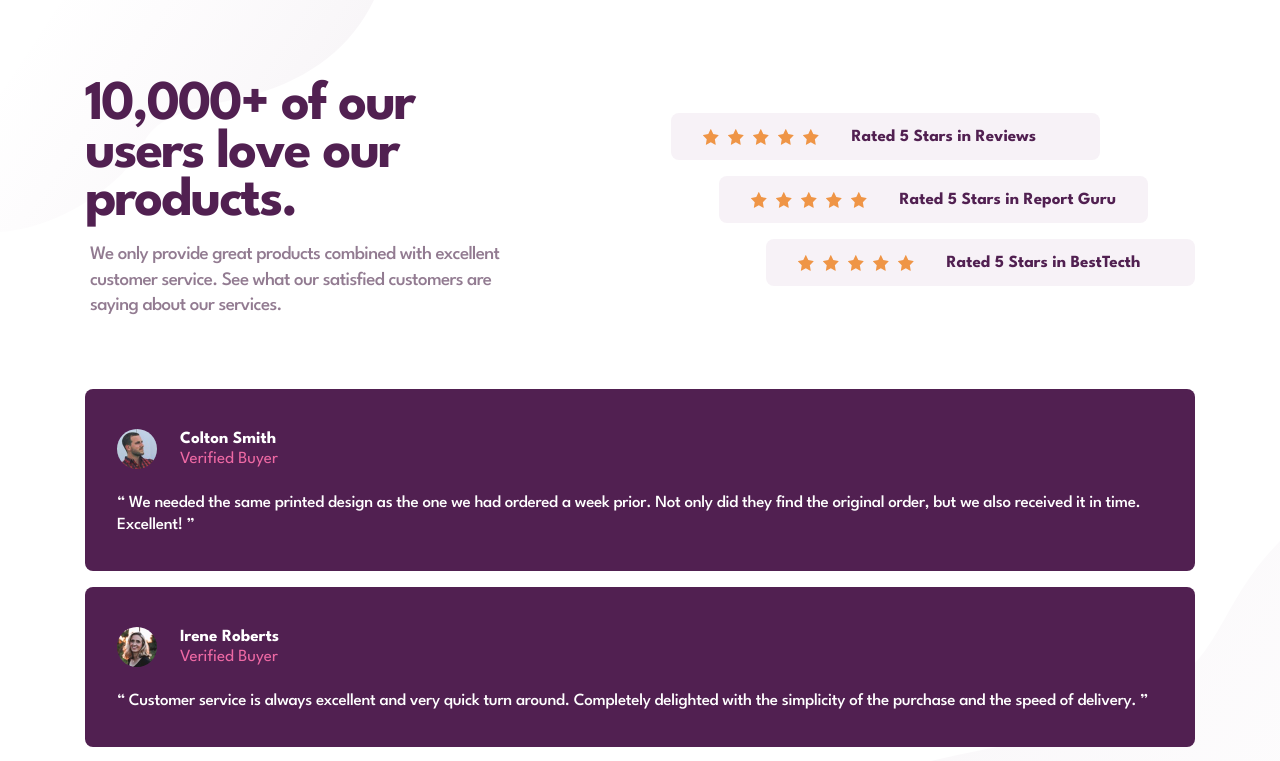
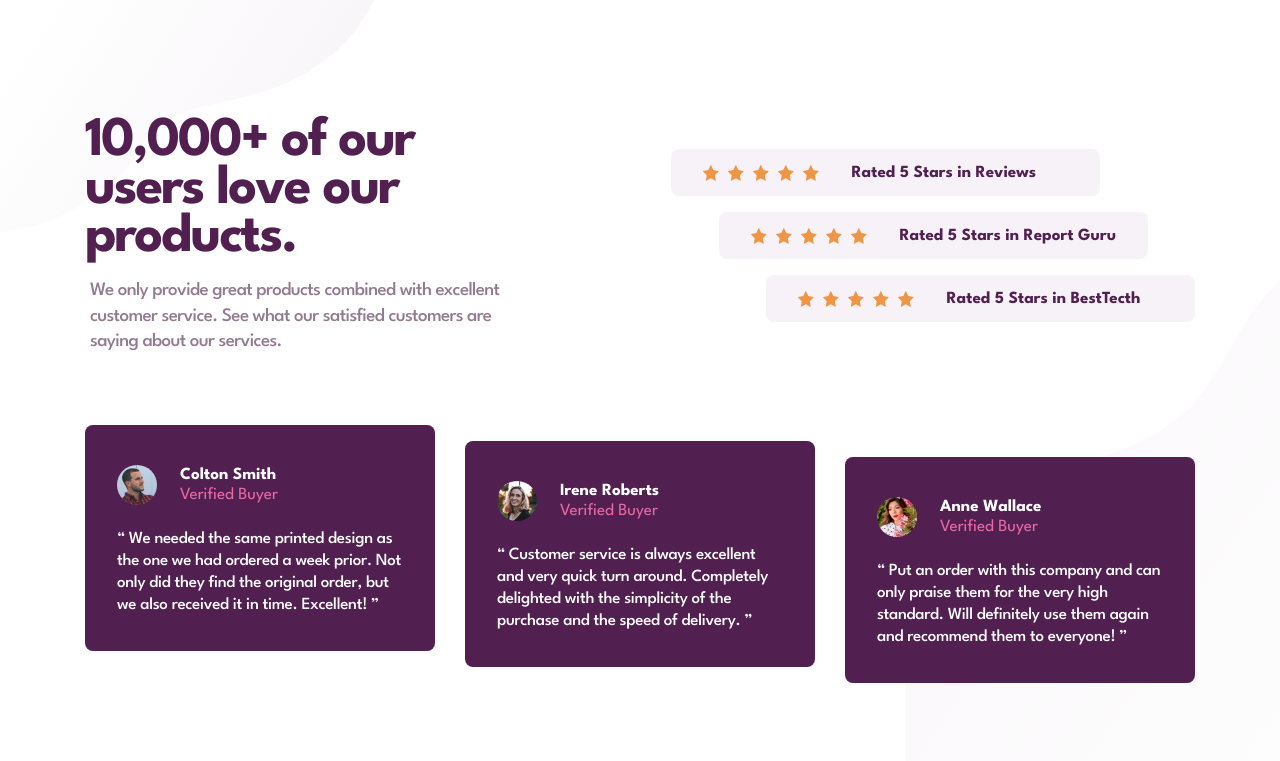
Before and after one commit to miguelzaga/social-proof-section, a React (Vite) app: page / in a window 1280 px wide. Shown: the top 761 px of the page. Built offline with nearby package versions, Linux system fonts and the light colour scheme.

Commit message:
style reviews desktop

```diff
--- a/src/scss/05-components/_section.scss
+++ b/src/scss/05-components/_section.scss
@@ -4,6 +4,9 @@
   padding: 82px 24px 99px;
   max-width: calc(1110px + 48px);
   margin: auto;
+  @include breakpoint($lg) {
+    padding: 118px 24px 132px;
+  }
 
   &__top {
     display: flex;
@@ -105,8 +108,13 @@
   &__reviews {
     display: flex;
     flex-flow: column nowrap;
+    align-items: center;
     gap: 16px;
     color: white;
+    @include breakpoint($lg) {
+      flex-direction: row;
+      gap: 30px;
+    }
   }
 
   &__review {
@@ -114,6 +122,17 @@
     border-radius: 8px;
     padding: 40px 32px 35px;
     font-size: rem(17px);
+    max-width: 430px;
+    @include breakpoint($lg) {
+      flex-basis: 350px;
+      position: relative;
+      &:nth-child(2) {
+        top: 16px;
+      }
+      &:nth-child(3) {
+        top: 32px;
+      }
+    }
 
     &-profile {
       display: flex;
```
